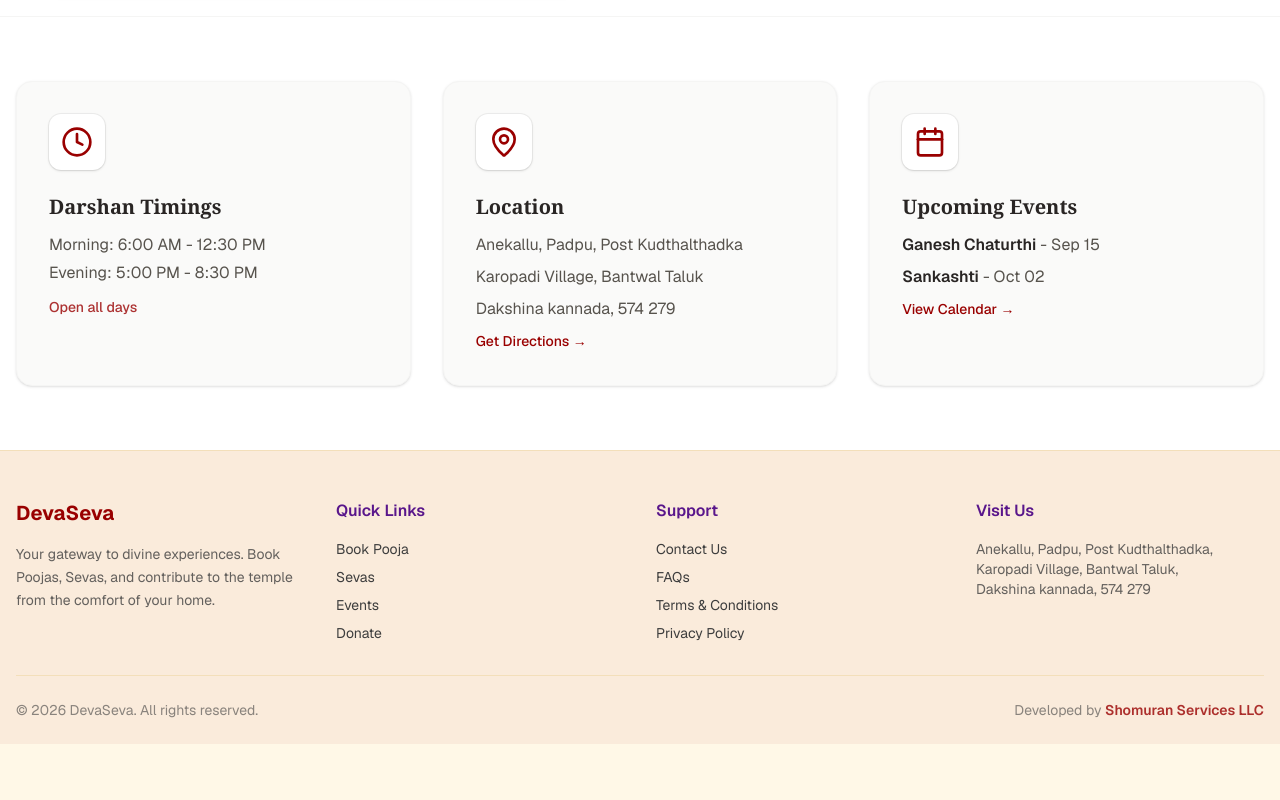
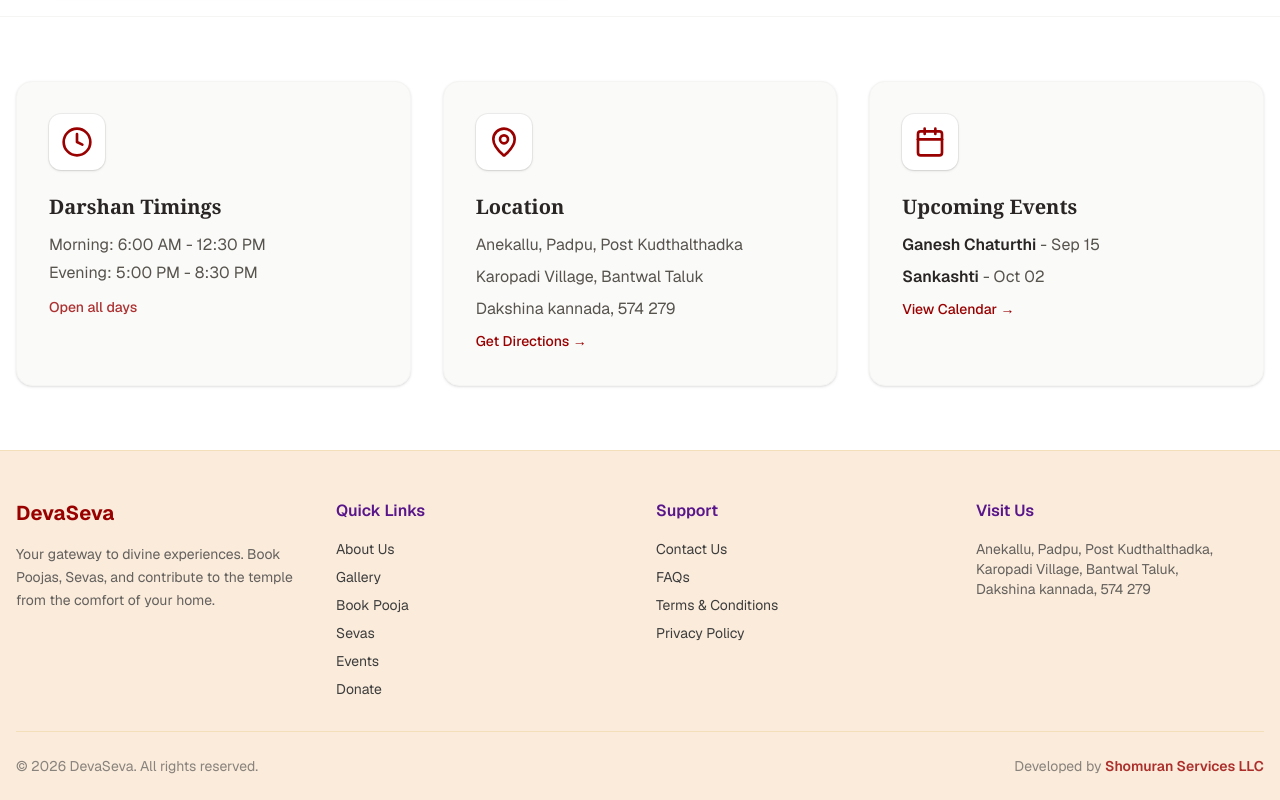
Before and after one commit to shomuranservices/devaseva-web, a Next.js app: page / in a window 1280 px wide. Shown: the part 2165-2965 px from the top of the page. Before the commit the page ends 2909 px from the top, so only its background shows below. Built offline with nearby package versions, Linux system fonts and the light colour scheme; no server answers.

Commit message:
Feat: Add About Us and Gallery to Footer Quick Links

```diff
--- a/app/components/layout/Footer.tsx
+++ b/app/components/layout/Footer.tsx
@@ -15,6 +15,8 @@ export function Footer() {
                     <div>
                         <h4 className="font-semibold mb-4 text-purple-900">Quick Links</h4>
                         <ul className="space-y-2 text-sm">
+                            <li><Link href="/about" className="hover:text-primary">About Us</Link></li>
+                            <li><Link href="/gallery" className="hover:text-primary">Gallery</Link></li>
                             <li><Link href="/pooja-seva" className="hover:text-primary">Book Pooja</Link></li>
                             <li><Link href="/pooja-seva" className="hover:text-primary">Sevas</Link></li>
                             <li><Link href="/calendar" className="hover:text-primary">Events</Link></li>
```
